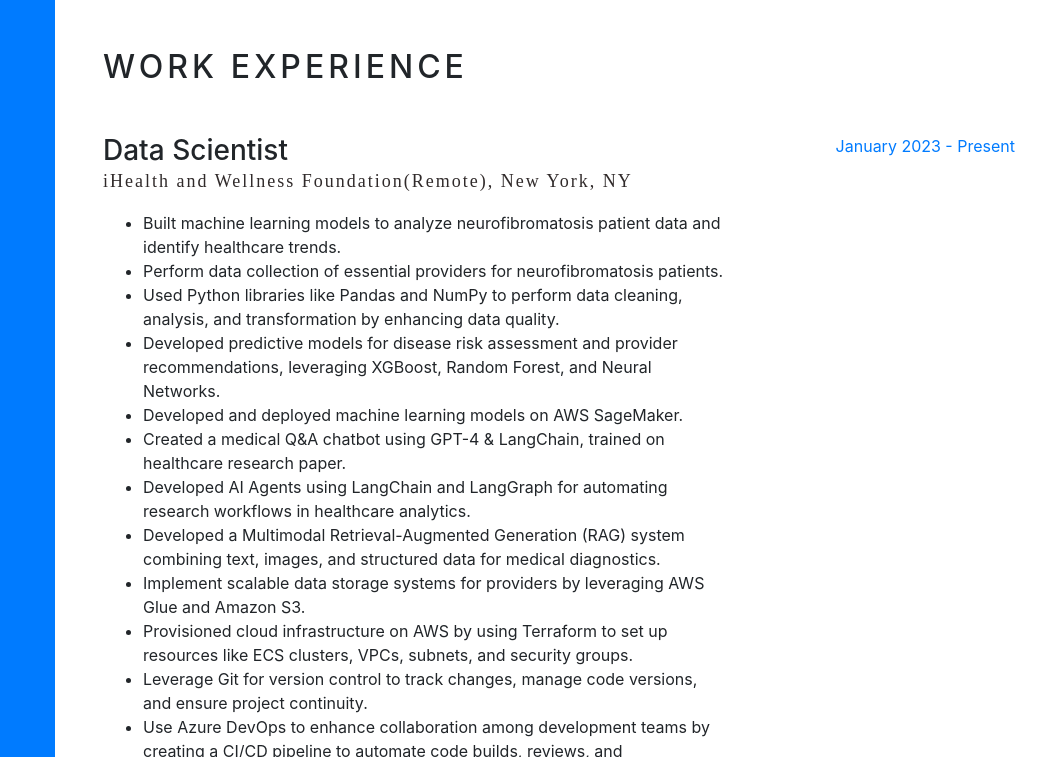
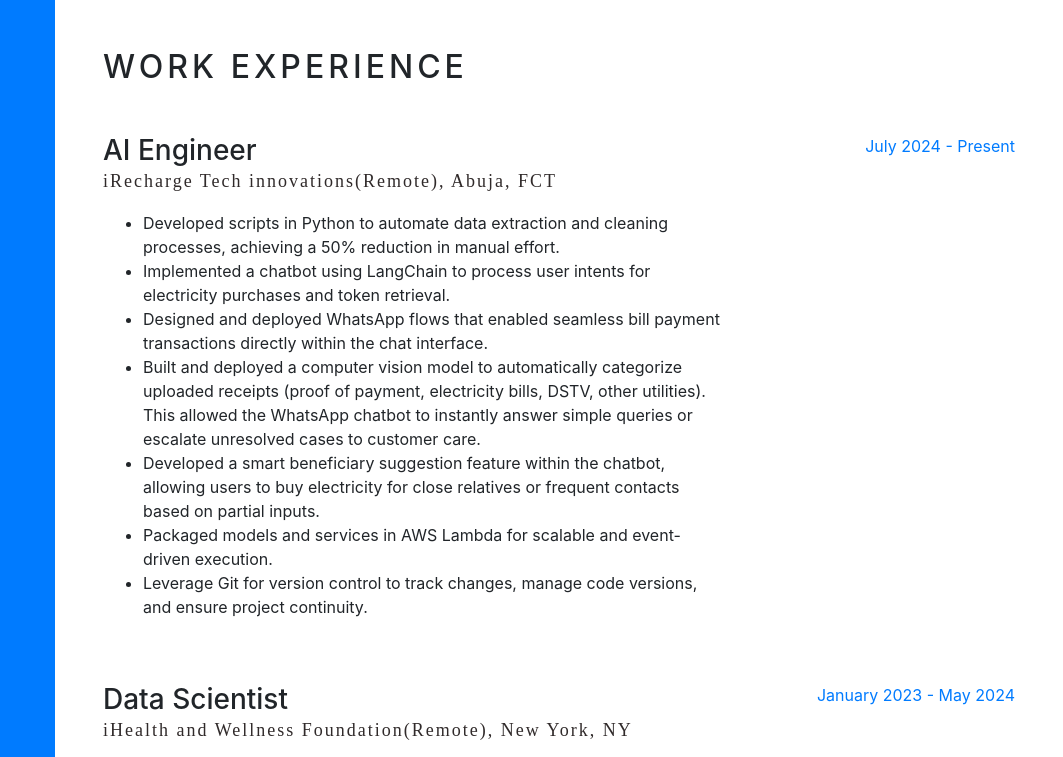
Before and after one commit to Mercytopsy/ob-portfolio, a website with bundled scripts: page experience.html in a window 1280 px wide. Shown: the top 757 px of the page, 217-1280 px from the left. Built offline with nearby package versions, Linux system fonts and the light colour scheme; a web font is replaced by a local one.

Commit message:
update files

```diff
--- a/experience.html
+++ b/experience.html
@@ -77,6 +77,30 @@
         <div class="my-auto">
         <h2 class="mb-5">Work Experience</h2>
 
+          <div class="resume-item d-flex flex-column flex-md-row mb-5">
+          <div class="resume-content mr-auto">
+              <h3 class="mb-0" style="text-transform: none;">AI Engineer</h3>
+              <div class="subheading mb-3 styled-text" style="text-transform: none;">iRecharge Tech innovations(Remote), Abuja, FCT </div>
+              <p>
+                  <ul>
+                    <li>Developed scripts in Python to automate data extraction and cleaning processes, achieving a 50% reduction in manual effort.</li>
+                    <li>Implemented a chatbot using LangChain to process user intents for electricity purchases and token retrieval.</li>
+                    <li>Designed and deployed WhatsApp flows that enabled seamless bill payment transactions directly within the chat interface.</li>
+                    <li>Built and deployed a computer vision model to automatically categorize uploaded receipts (proof of payment, electricity bills, DSTV, other utilities). This allowed the WhatsApp chatbot to instantly answer simple queries or escalate unresolved cases to customer care.</li>
+                    <li>Developed a smart beneficiary suggestion feature within the chatbot, allowing users to buy electricity for close relatives or frequent contacts based on partial inputs.</li>
+                    <li>Packaged models and services in AWS Lambda for scalable and event-driven execution.</li>
+                    <li>Leverage Git for version control to track changes, manage code versions, and ensure project continuity.</li>
+                  </ul>
+              </p>
+          </div>
+          <div class="resume-date text-md-right">
+              <span class="text-primary">July 2024 - Present</span>
+          </div>
+        </div>
+
+
+
+
 
         <div class="resume-item d-flex flex-column flex-md-row mb-5">
           <div class="resume-content mr-auto">
@@ -89,19 +113,16 @@
                     <li>Used Python libraries like Pandas and NumPy to perform data cleaning, analysis, and transformation by enhancing data quality.</li>
                     <li>Developed predictive models for disease risk assessment and provider recommendations, leveraging XGBoost, Random Forest, and Neural Networks.</li>
                     <li>Developed and deployed machine learning models on AWS SageMaker.</li>
-                    <li>Created a medical Q&A chatbot using GPT-4 & LangChain, trained on healthcare research paper.</li>
                     <li>Developed AI Agents using LangChain and LangGraph for automating research workflows in healthcare analytics.</li>
-                    <li>Developed a Multimodal Retrieval-Augmented Generation (RAG) system combining text, images, and structured data for medical diagnostics.</li>
                     <li>Implement scalable data storage systems for providers by leveraging AWS Glue and Amazon S3.</li>
                     <li>Provisioned cloud infrastructure on AWS by using Terraform to set up resources like ECS clusters, VPCs, subnets, and security groups.</li>
-                    <li>Leverage Git for version control to track changes, manage code versions, and ensure project continuity.</li>
                     <li>Use Azure DevOps to enhance collaboration among development teams by creating a CI/CD pipeline to automate code builds, reviews, and deployments.</li>
                     <li>Maintain comprehensive documentation of data processes and integration using Jira and Confluence.</li>
                   </ul>
               </p>
           </div>
           <div class="resume-date text-md-right">
-              <span class="text-primary">January 2023 - Present</span>
+              <span class="text-primary">January 2023 - May 2024</span>
           </div>
         </div>
 
```
Also changed, not shown: index.html (+3 -4 lines).
